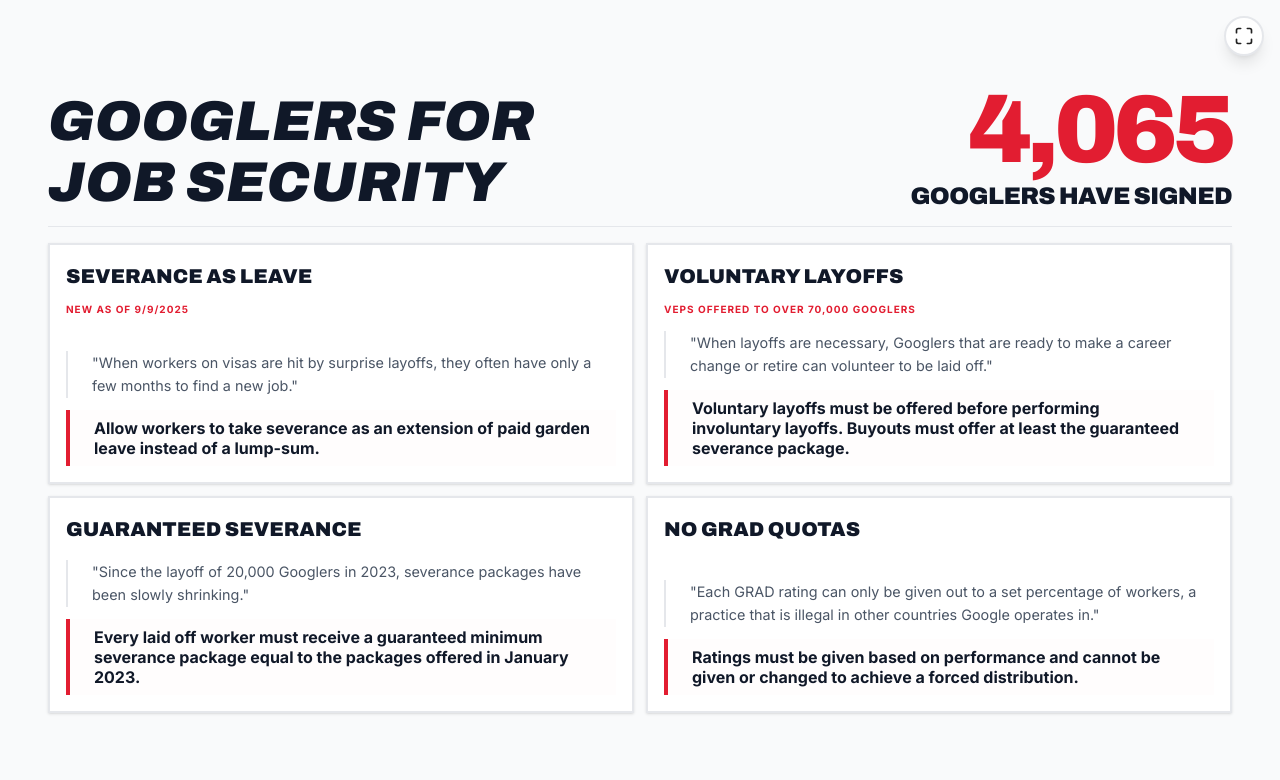
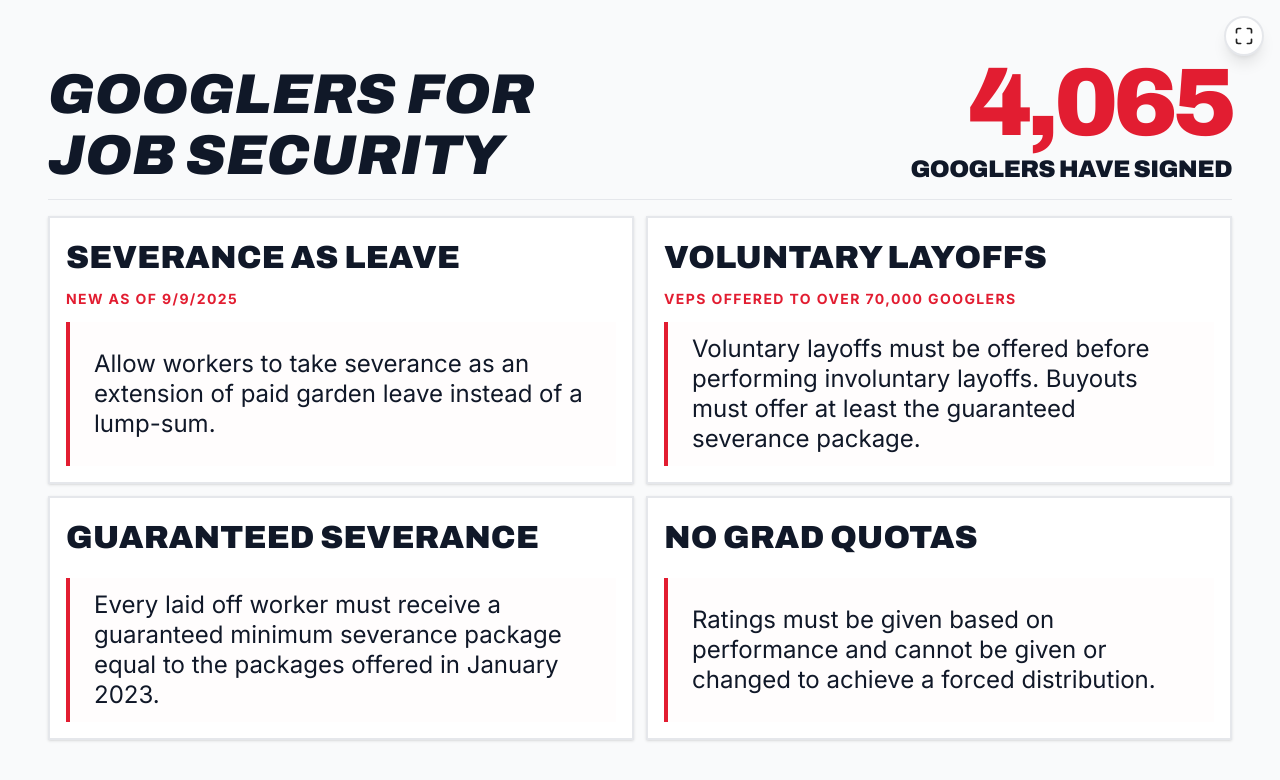
Before and after one commit to pmlamotte/g4js-attract, a React (Vite) app: page / in a window 1280 px wide. Shown: the top 780 px of the page. Built offline with nearby package versions, Linux system fonts and the light colour scheme.

Commit message:
style: hide top quotes and expand bottom quotes to fill boxes

```diff
--- a/src/App.tsx
+++ b/src/App.tsx
@@ -133,25 +133,27 @@
               style={{ padding: 'clamp(0.75rem, 2dvh, 1.5rem)' }}
             >
               <div style={{ marginBottom: 'clamp(0.5rem, 1.5dvh, 1.5rem)' }}>
-                <h3 className="font-display font-black text-gray-900 uppercase tracking-normal" style={{ fontSize: 'clamp(1rem, 2.5dvh, 1.5rem)', marginBottom: '0.25rem' }}>
+                <h3 className="font-display font-black text-gray-900 uppercase tracking-normal" style={{ fontSize: 'clamp(1.5rem, 4dvh, 2.5rem)', marginBottom: '0.25rem' }}>
                   {std.title}
                 </h3>
                 {std.status && (
-                  <span className="text-[10px] font-bold uppercase tracking-widest text-awu-red">
+                  <span className="text-[12px] md:text-sm font-bold uppercase tracking-widest text-awu-red">
                     {std.status}
                   </span>
                 )}
               </div>
 
-              <div style={{ display: 'flex', flexDirection: 'column', gap: 'clamp(0.5rem, 1.5dvh, 1.5rem)' }}>
+              <div className="flex-1 flex flex-col" style={{ gap: 'clamp(0.5rem, 1.5dvh, 1.5rem)' }}>
+                {/*
                 <div className="pl-6 border-l-2 border-gray-200">
                   <p className="text-gray-600 leading-relaxed" style={{ fontSize: 'clamp(0.8rem, 1.8dvh, 1rem)' }}>
                     "{std.workersSay}"
                   </p>
                 </div>
+                */}
 
-                <div className="pl-6 border-l-4 border-awu-red bg-red-50/20 pr-6" style={{ paddingTop: 'clamp(0.5rem, 1dvh, 1rem)', paddingBottom: 'clamp(0.5rem, 1dvh, 1rem)' }}>
-                  <p className="text-gray-900 font-bold leading-tight" style={{ fontSize: 'clamp(0.85rem, 2dvh, 1.125rem)' }}>
+                <div className="flex-1 flex flex-col justify-center pl-6 border-l-4 border-awu-red bg-red-50/20 pr-6" style={{ paddingTop: 'clamp(0.75rem, 1.5dvh, 1.5rem)', paddingBottom: 'clamp(0.75rem, 1.5dvh, 1.5rem)' }}>
+                  <p className="text-gray-900 leading-tight" style={{ fontSize: 'clamp(1.2rem, 3dvh, 1.8rem)' }}>
                     {std.fightFor}
                   </p>
                 </div>
```
